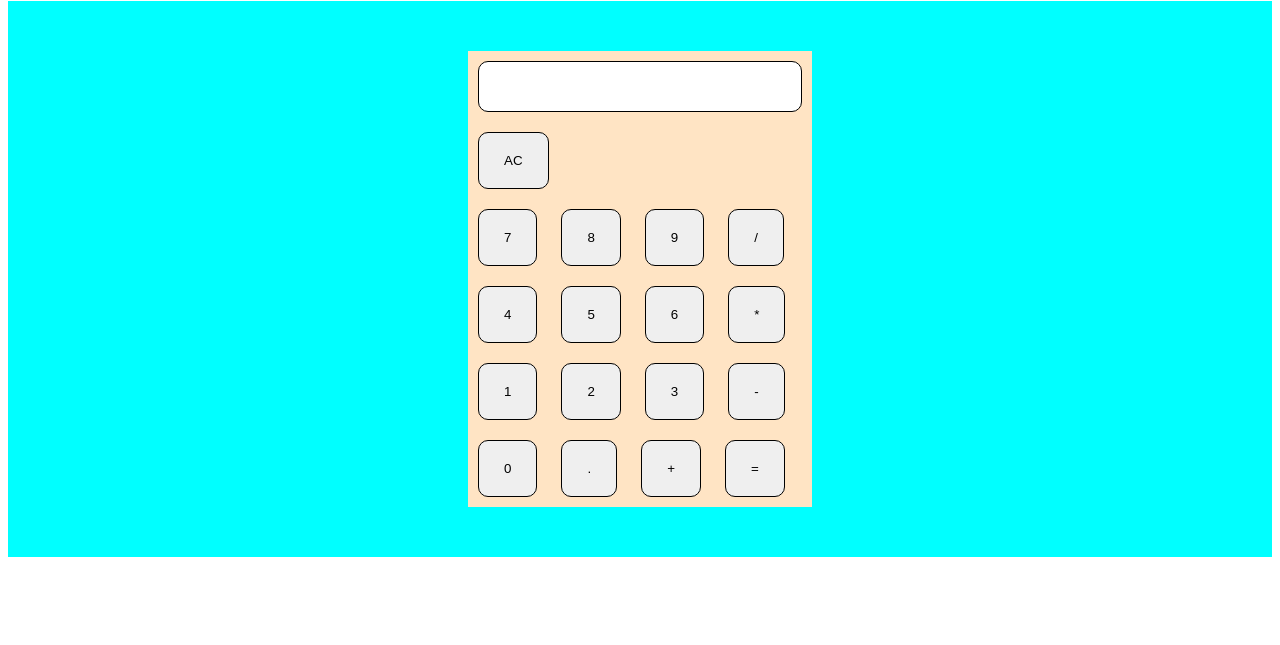
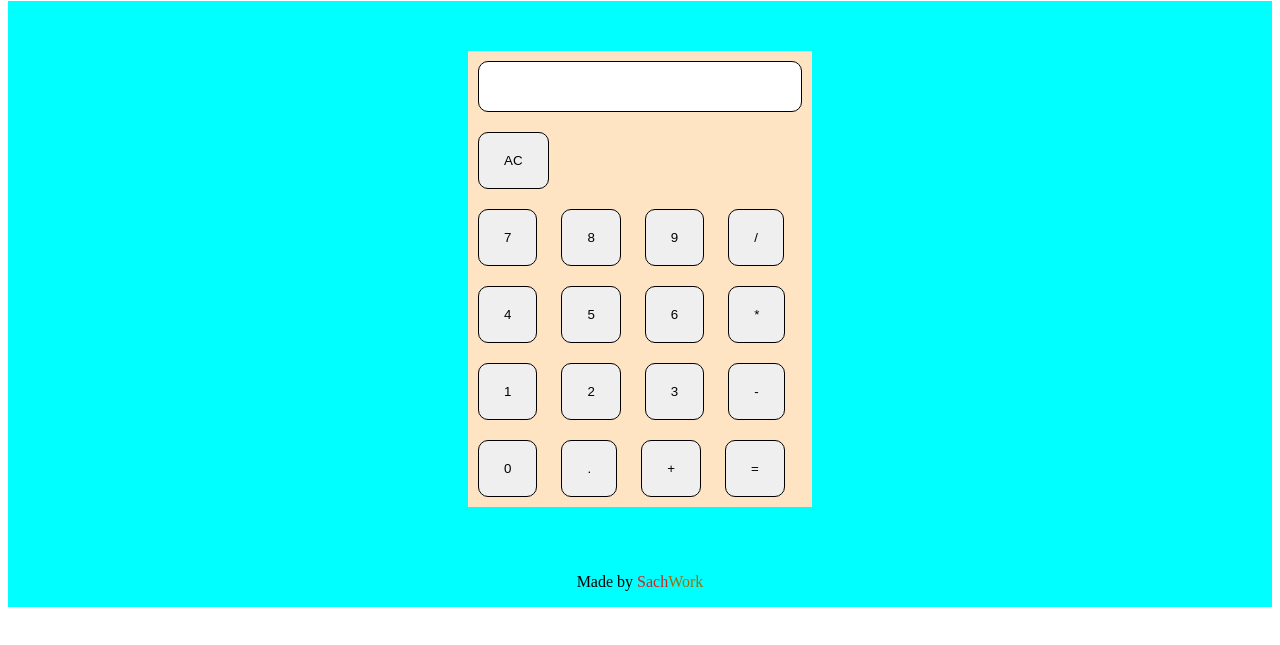
Before and after one commit to sachinghadage/Calculator, a plain HTML site: page index.html in a window 1280 px wide. Shown: the part 79-724 px from the top of the page. Drawn offline with Linux system fonts and the light colour scheme.

Commit message:
added footer

```diff
--- a/index.html
+++ b/index.html
@@ -42,7 +42,9 @@
                 <button class="button">+</button>
                 <button class="button">=</button>
             </div>
+
         </div>
+        <p>Made by <span style="color: rgb(207, 36, 36);">Sach</span><span style="color: rgb(159, 109, 3);">Work</span></p>
 
     </div>
     <script src="script.js"></script>
```
